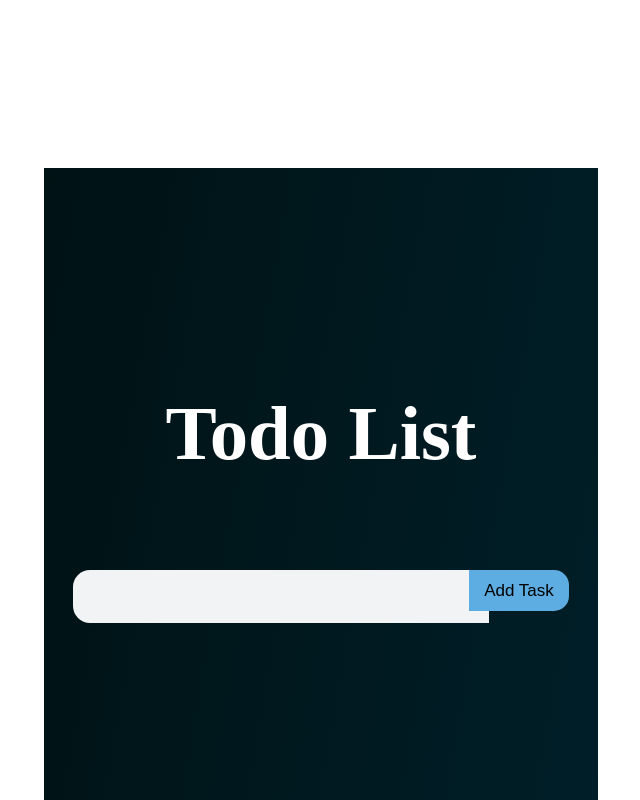
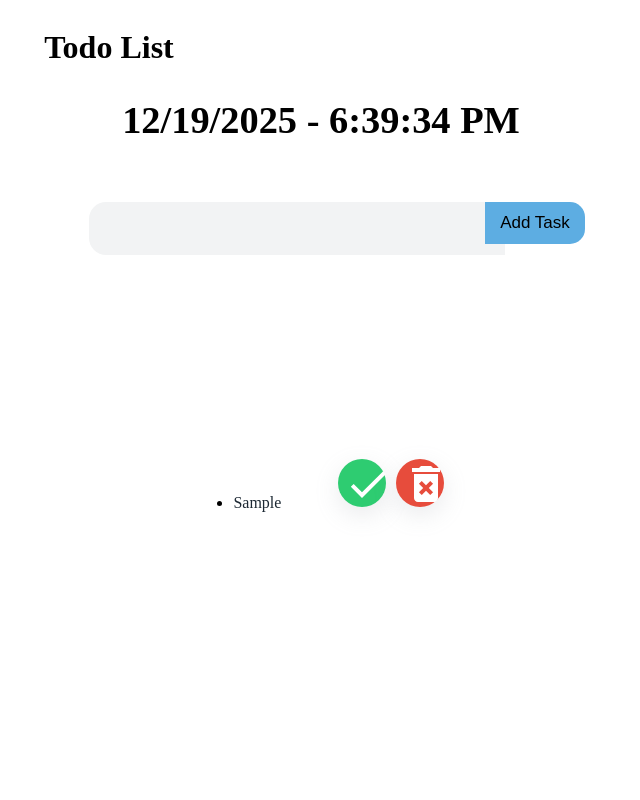
Before and after one commit to praveen199/toggle-switch, a React (Vite) app: page / in a window 1280 px wide. Both pictures are taken after typing "Sample" into the empty fields and a click on the button "Add Task". Shown: the top 800 px of the page, without its empty margins (327-967 px from the left). Built offline with nearby package versions, Linux system fonts and the light colour scheme.

Commit message:
data & time added with useEffect

```diff
--- a/src/components/TodoApp/Todo.jsx
+++ b/src/components/TodoApp/Todo.jsx
@@ -1,10 +1,11 @@
-import React, { useState } from "react";
+import React, { useEffect, useState } from "react";
 import { MdCheck, MdDeleteForever } from "react-icons/md";
 import "./Todo.css";
 
 export const Todo = () => {
   const [inputValue, setInputValue] = useState("");
   const [task, setTak] = useState([]);
+  const [dateTime, setDataTime] = useState("");
 
   const handleInputChange = (value) => {
     setInputValue(value);
@@ -20,11 +21,23 @@ export const Todo = () => {
     setTak((prevTask) => [...prevTask, inputValue]);
     setInputValue("");
   };
+
+  useEffect(() => {
+    const interval = setInterval(() => {
+      const now = new Date();
+      const formattedDate = now.toLocaleDateString();
+      const formattedTime = now.toLocaleTimeString();
+      setDataTime(`${formattedDate} - ${formattedTime}`);
+    }, 1000);
+    return () => clearInterval(interval)
+  }, []);
+
   return (
     <>
-      <section className="todo-container">
+      {/* <section className="todo-container"> */}
       <header>
         <h1>Todo List</h1>
+        <h2 className="date-time">{dateTime}</h2>
       </header>
 
       <section className="form">
@@ -47,16 +60,20 @@ export const Todo = () => {
       </section>
       <section className="myUnorderedList">
         <ul>
-            {task.map((item, index) => {
-              <li ley="index">
+          {task.map((item, index) => (
+              <li key={index}>
                 <span>{item}</span>
-                <button className="check-btn"><MdCheck /></button>
-                <button className="delete-btn"><MdDeleteForever /></button>
-              </li>;
-            })}
+                <button className="check-btn">
+                  <MdCheck />
+                </button>
+                <button className="delete-btn">
+                  <MdDeleteForever />
+                </button>
+              </li>
+          ))}
         </ul>
       </section>
-      </section>
+      {/* </section> */}
     </>
   );
 };
```
Lines whose indentation alone changed are shown as unchanged.
